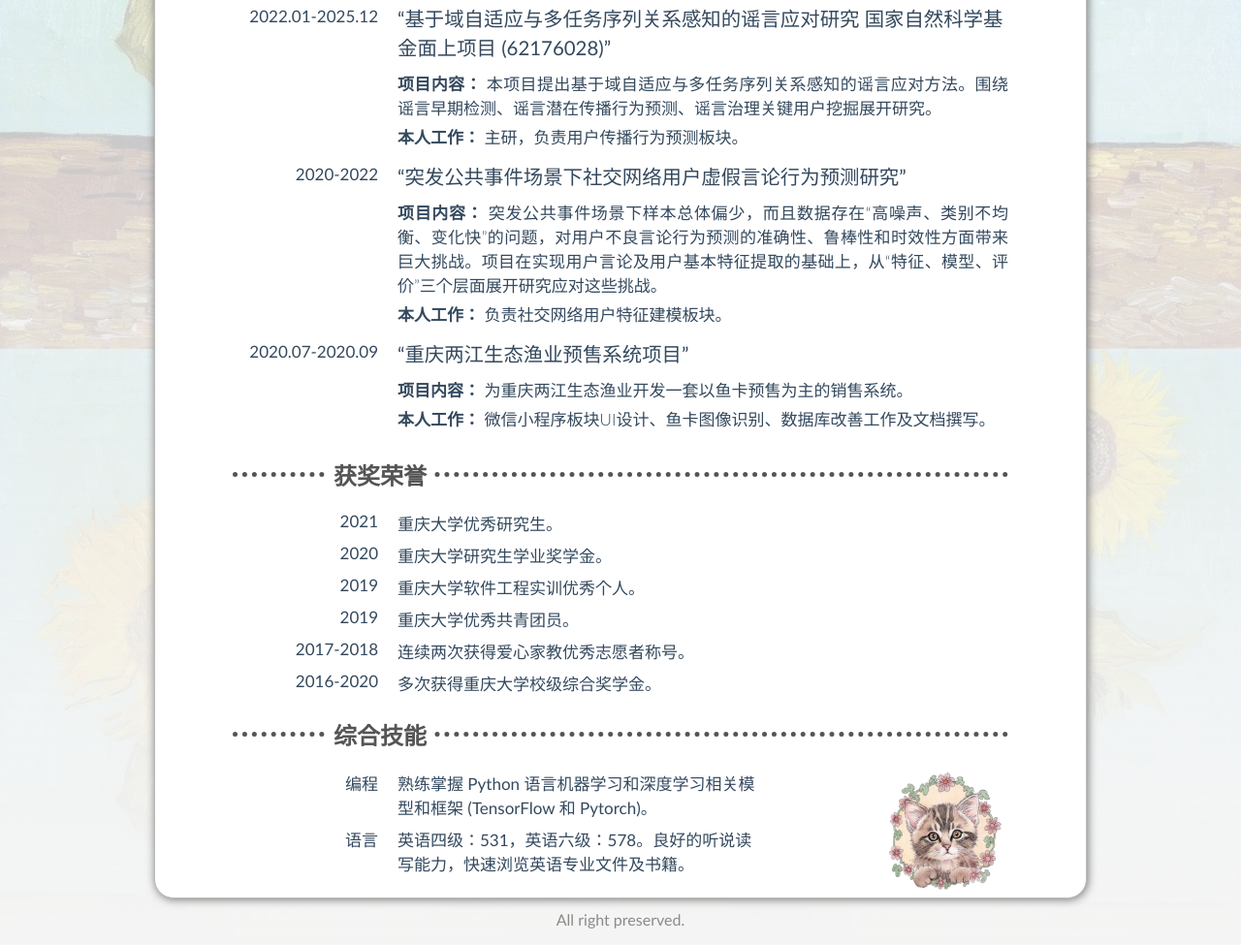
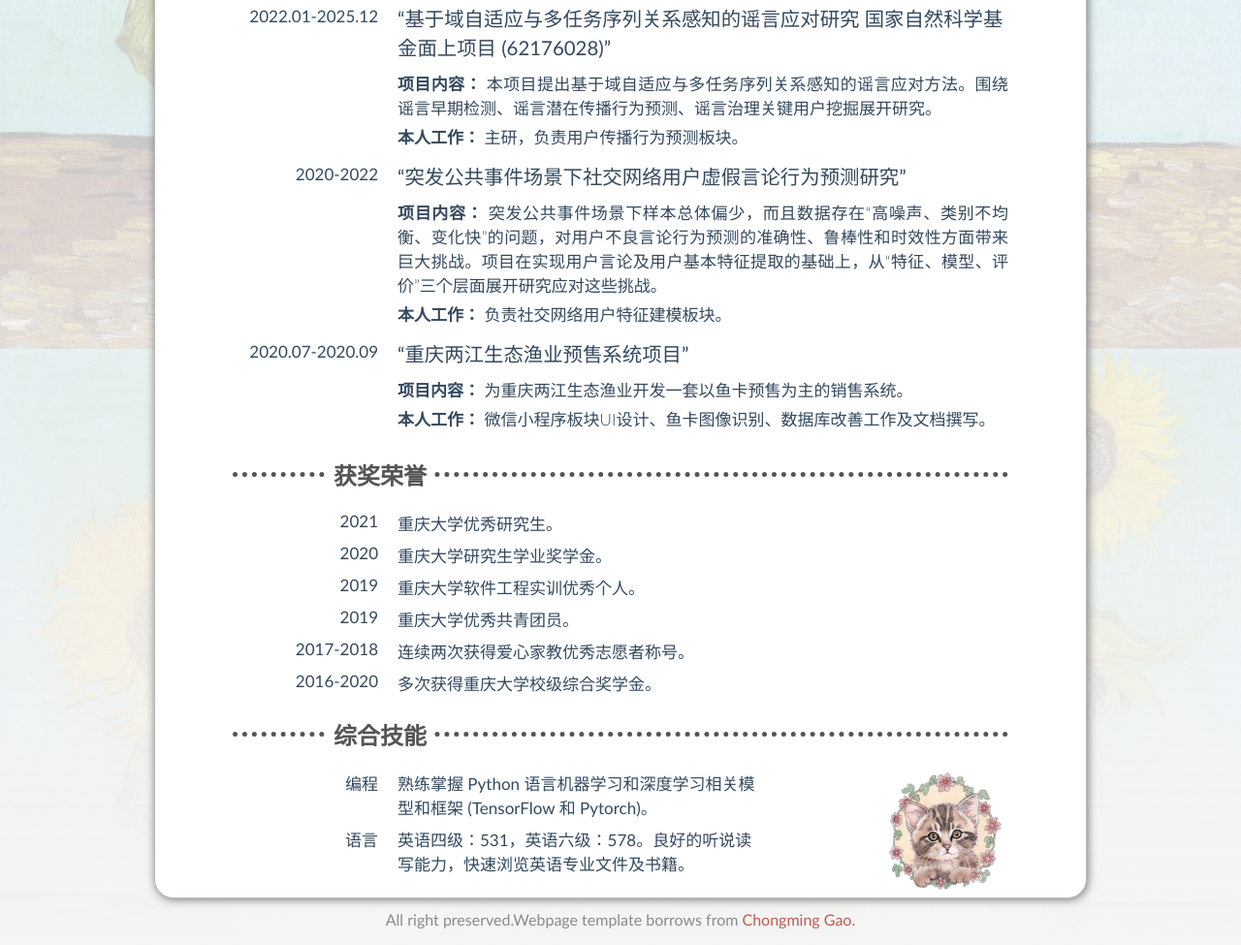
Before and after one commit to Strawberry47/page, a plain HTML site: page index.html in a window 1280 px wide. Shown: the part 1206-2181 px from the top of the page at 97% size. Drawn offline with Linux system fonts and the light colour scheme; a web font is replaced by a local one.

Commit message:
加了崇铭师兄的网页链接

```diff
--- a/index.html
+++ b/index.html
@@ -235,7 +235,7 @@
     <footer id="footer" class="footer">
         <div class="copyright">
           <span class="power-by">
-            All right preserved.
+            All right preserved.Webpage template borrows from <a href="https://chongminggao.me/">Chongming Gao.</a>
           </span>
         </div>
     </footer>
```
